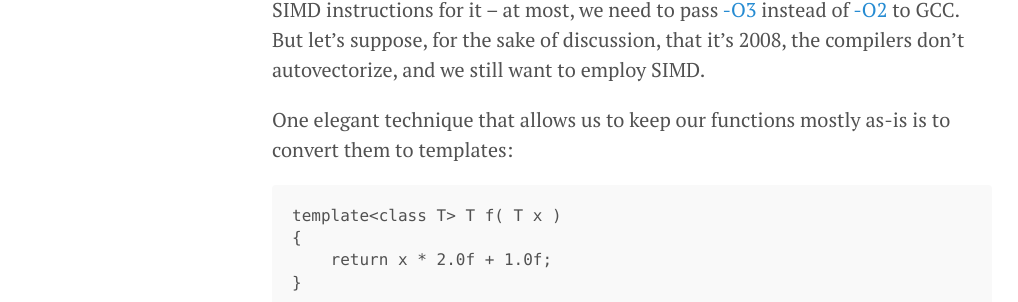
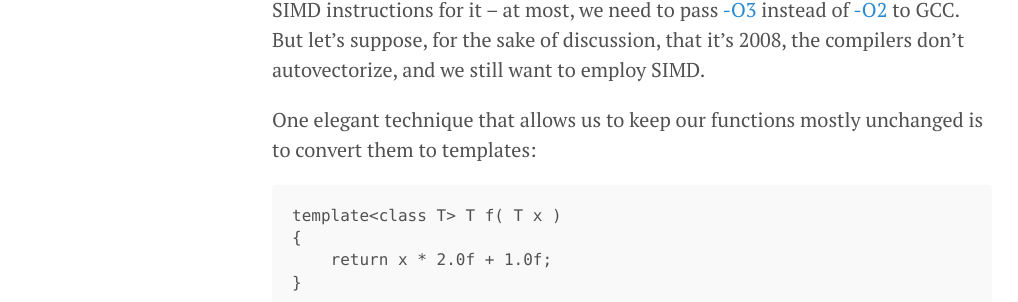
Before and after one commit to pdimov/blog, a Jekyll site: the page built from _posts/2020-09-05-from-simd-to-ast-extraction.md, in a window 1280 px wide and 900 px high, scrolled down 722 px. Shown: the part 154-456 px from the top of the window, without its empty margins (8-1026 px from the left). Built offline with Jekyll 4.4.1, drawn with Linux system fonts in a browser that asks for light colours.

Commit message:
Minor edits

````diff
--- a/_posts/2020-09-05-from-simd-to-ast-extraction.md
+++ b/_posts/2020-09-05-from-simd-to-ast-extraction.md
@@ -40,7 +40,7 @@ suppose, for the sake of discussion, that it's 2008, the
 compilers don't autovectorize, and we still want to employ SIMD.
 
 One elegant technique that allows us to keep our functions
-mostly as-is is to convert them to templates:
+mostly unchanged is to convert them to templates:
 
 ```
 template<class T> T f( T x )
````
